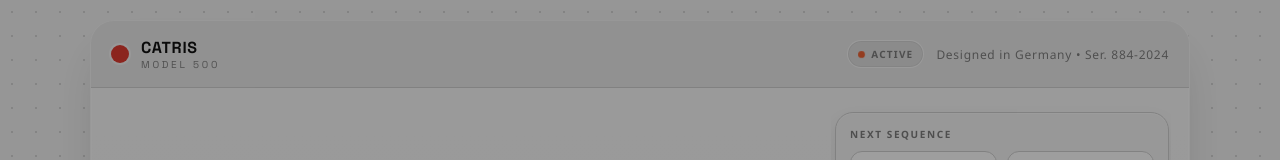
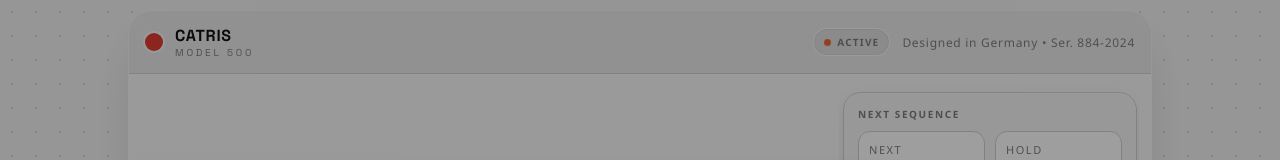
Before and after one commit to vm3333333/catris, a plain HTML site: page index.html in a window 1280 px wide. Shown: the top 160 px of the page. Drawn offline with Linux system fonts and the light colour scheme.

Commit message:
Tighten layout for laptop viewport

```diff
--- a/styles.css
+++ b/styles.css
@@ -21,7 +21,7 @@
 body {
   margin: 0;
   min-height: 100vh;
-  padding: 14px;
+  padding: 10px;
   font-family: 'Noto Sans', system-ui, -apple-system, sans-serif;
   color: var(--text);
   background: #f2f2f2;
@@ -35,8 +35,7 @@ body {
 .console {
   width: 100%;
   max-width: 1100px;
-  height: 95vh;
-  max-height: 900px;
+  height: min(92vh, 900px);
   background: var(--chassis);
   border: 1px solid rgba(255, 255, 255, 0.5);
   border-radius: 24px;
@@ -129,9 +128,9 @@ body {
 .console__body {
   flex: 1;
   display: grid;
-  grid-template-columns: minmax(0, 1.4fr) 340px;
-  gap: 16px;
-  padding: 18px;
+  grid-template-columns: minmax(0, 1.35fr) 320px;
+  gap: 12px;
+  padding: 14px;
   background: linear-gradient(180deg, rgba(255, 255, 255, 0.68), rgba(255, 255, 255, 0.4));
 }
 
@@ -146,7 +145,7 @@ body {
   position: relative;
   width: 100%;
   aspect-ratio: 10 / 20;
-  max-height: 800px;
+  max-height: 760px;
   background: var(--screen);
   border-radius: 14px;
   border: 4px solid var(--screen-deep);
@@ -591,6 +590,40 @@ body {
   }
 }
 
+@media (max-width: 1280px) {
+  .console__body {
+    grid-template-columns: minmax(0, 1fr) 300px;
+    padding: 12px;
+  }
+  .console__header {
+    padding: 14px 16px;
+  }
+  .console {
+    max-width: 1024px;
+  }
+}
+
+@media (max-width: 1050px) {
+  .console__body {
+    grid-template-columns: 1fr;
+  }
+  .display {
+    order: -1;
+  }
+}
+
+@media (max-height: 820px) {
+  .console {
+    height: auto;
+  }
+  .display__frame {
+    max-height: 640px;
+  }
+  .side-panel {
+    max-height: none;
+  }
+}
+
 @media (max-width: 780px) {
   body {
     padding: 10px;
```
